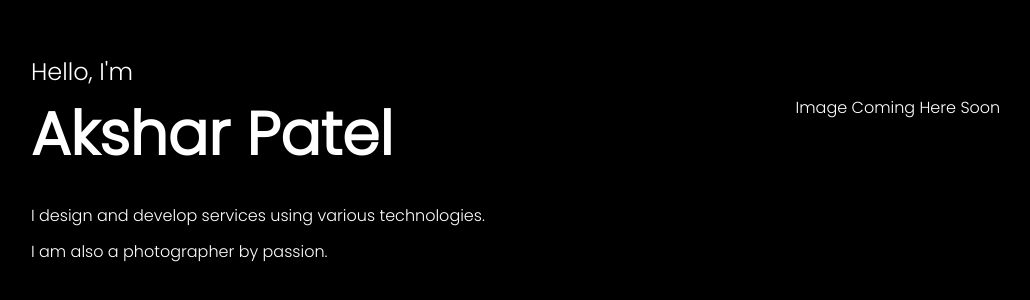
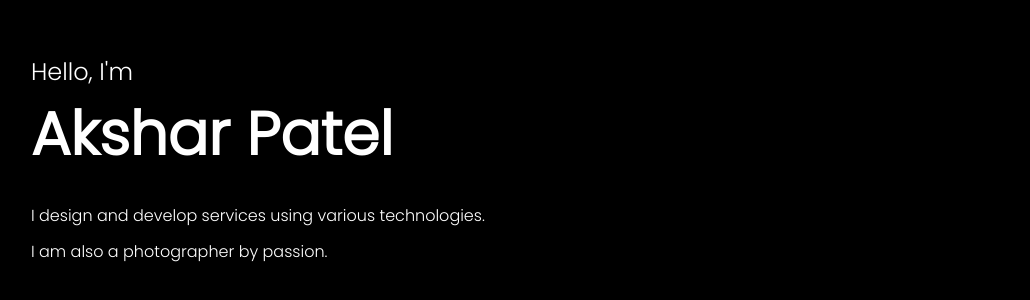
Before and after one commit to axxar/my-project, a React (Create React App) app: page / in a window 1280 px wide. Shown: the part 192-492 px from the top of the page, without its empty margins (17-1047 px from the left). Built offline with nearby package versions, Linux system fonts and the light colour scheme.

Commit message:
Simple landing page for now

```diff
--- a/src/components/intro/Introduction.js
+++ b/src/components/intro/Introduction.js
@@ -15,12 +15,12 @@ const Introduction = () => {
                     </p>
                 </div>
             </div>
-            <div className='flex-1 flex items-center justify-center'>
+            {/* <div className='flex-1 flex items-center justify-center'>
                 <div className='p-12 h-1/2 flex flex-col'>
                     <p className='pt-10'>Image Coming Here Soon</p>
-                    {/* https://www.youtube.com/watch?v=hQjlM-8C4Ps */}
+                    https://www.youtube.com/watch?v=hQjlM-8C4Ps
                 </div>
-            </div>
+            </div> */}
         </div>
     )
 }
```
